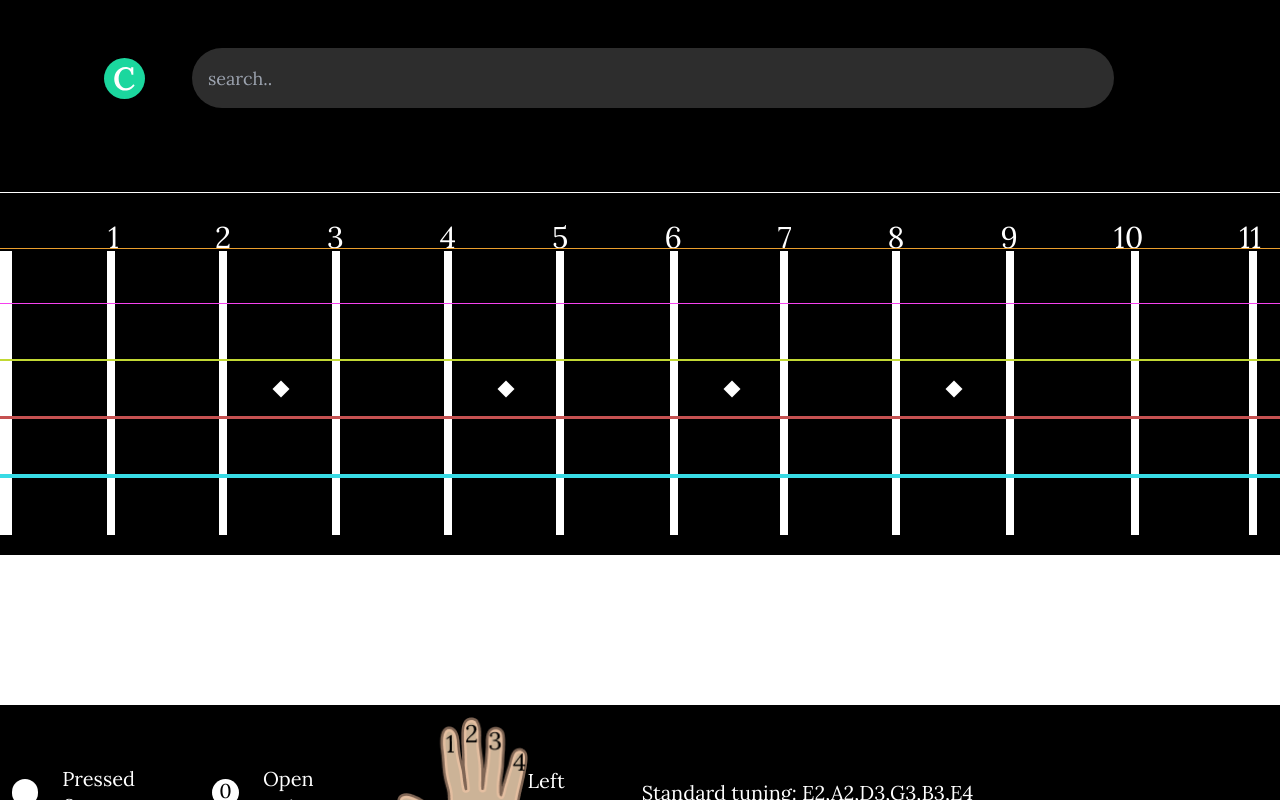
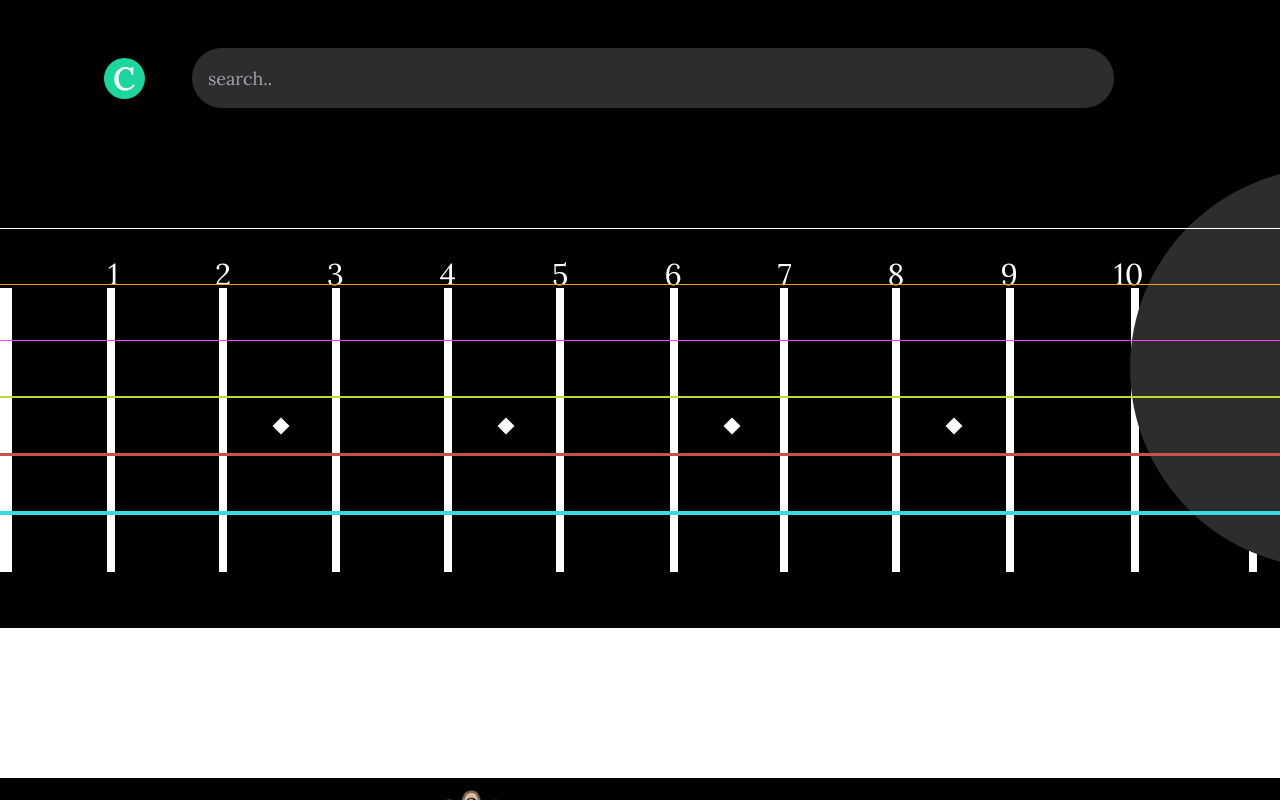
Before and after one commit to sharmamayank221/diachords, a Next.js app: page / in a window 1280 px wide. Shown: the top 800 px of the page. Built offline with nearby package versions, Linux system fonts and the light colour scheme.

Commit message:
fix design for guitar comp

```diff
--- a/src/components/Guitar.tsx
+++ b/src/components/Guitar.tsx
@@ -97,14 +97,14 @@ export default function Guitar({ data, id }: IGuitar) {
 
   return (
     <>
-      <div className="relative w-full container mx-auto  h-full py-5">
-        <div className="strings">
+      <div className="relative w-full container mx-auto  h-full py-14 ">
+        <div className="strings relative z-10">
           <div
             className={`relative mt-6 mb-[55px] h-[0.5px] w-full bg-[#FFF]`}
             id="string-1"
           ></div>
           <div
-            className={`relative mt-6 mb-[55px] h-[0.8px] w-full bg-[#EA9E2D]`}
+            className={`relative mt-6 mb-[55px] h-[1.8px] w-full bg-[#EA9E2D]`}
             id="string-2"
           ></div>
           <div
@@ -258,7 +258,7 @@ export default function Guitar({ data, id }: IGuitar) {
                 // fretNumber === -1 means not to be pressed and rendered
                 item?.fretNumber !== -1 && (
                   <div
-                    className={`absolute h-[32px] w-[32px] rounded-full bg-[#FFF]`}
+                    className={`absolute h-[32px] w-[32px] rounded-full bg-[#FFF] z-20`}
                     key={idx}
                     style={{
                       left: `${fretDiv && fretDiv.x - 140}px`,
@@ -273,6 +273,7 @@ export default function Guitar({ data, id }: IGuitar) {
               );
             })}
         </div>
+        <div className="hole w-[400px] h-[400px] bg-[#2D2D2D] rounded-full absolute -right-[250px] top-5 z-1"></div>
       </div>
     </>
   );
--- a/src/pages/chords/[id].tsx
+++ b/src/pages/chords/[id].tsx
@@ -12,7 +12,7 @@ interface IParams extends ParsedUrlQuery {
 export default function Chord(props: any) {
   const { id } = props;
   const { arrayWithoutIDs } = props;
-  console.log(id, arrayWithoutIDs, "id");
+
   const DynamicComponentWithNoSSR = dynamic(
     () => import("../../components/Guitar")
   );
```
